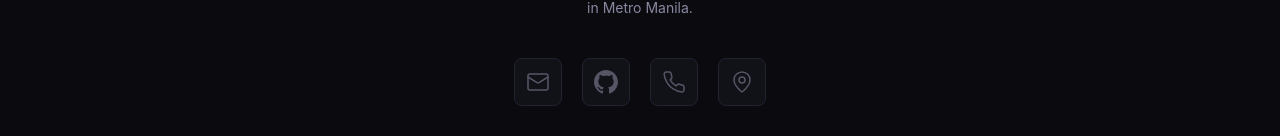
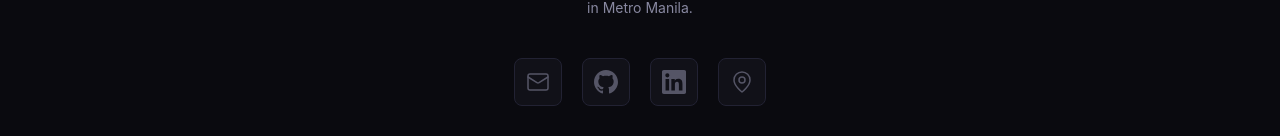
Before and after one commit to Juicewaaa4/Portfolio-, a React (Vite) app: page / in a window 1280 px wide. Shown: the part 5156-5292 px from the top of the page. Built offline with nearby package versions, Linux system fonts and the light colour scheme.

Commit message:
change contact

```diff
--- a/src/components/Contact.jsx
+++ b/src/components/Contact.jsx
@@ -2,7 +2,7 @@
 
 const MailIcon = () => <svg className="w-6 h-6" fill="none" stroke="currentColor" strokeWidth={1.5} viewBox="0 0 24 24"><rect x="2" y="4" width="20" height="16" rx="2"/><path d="m22 7-8.97 5.7a1.94 1.94 0 01-2.06 0L2 7" strokeLinecap="round" strokeLinejoin="round"/></svg>
 const GithubIcon = () => <svg className="w-6 h-6" fill="currentColor" viewBox="0 0 24 24"><path d="M12 0c-6.626 0-12 5.373-12 12 0 5.302 3.438 9.8 8.207 11.387.599.111.793-.261.793-.577v-2.234c-3.338.726-4.033-1.416-4.033-1.416-.546-1.387-1.333-1.756-1.333-1.756-1.089-.745.083-.729.083-.729 1.205.084 1.839 1.237 1.839 1.237 1.07 1.834 2.807 1.304 3.492.997.107-.775.418-1.305.762-1.604-2.665-.305-5.467-1.334-5.467-5.931 0-1.311.469-2.381 1.236-3.221-.124-.303-.535-1.524.117-3.176 0 0 1.008-.322 3.301 1.23.957-.266 1.983-.399 3.003-.404 1.02.005 2.047.138 3.006.404 2.291-1.552 3.297-1.23 3.297-1.23.653 1.653.242 2.874.118 3.176.77.84 1.235 1.911 1.235 3.221 0 4.609-2.807 5.624-5.479 5.921.43.372.823 1.102.823 2.222v3.293c0 .319.192.694.801.576 4.765-1.589 8.199-6.086 8.199-11.386 0-6.627-5.373-12-12-12z"/></svg>
-const PhoneIcon = () => <svg className="w-6 h-6" fill="none" stroke="currentColor" strokeWidth={1.5} viewBox="0 0 24 24"><path d="M22 16.92v3a2 2 0 01-2.18 2 19.79 19.79 0 01-8.63-3.07 19.5 19.5 0 01-6-6 19.79 19.79 0 01-3.07-8.67A2 2 0 014.11 2h3a2 2 0 012 1.72c.127.96.361 1.903.7 2.81a2 2 0 01-.45 2.11L8.09 9.91a16 16 0 006 6l1.27-1.27a2 2 0 012.11-.45c.907.339 1.85.573 2.81.7A2 2 0 0122 16.92z" strokeLinecap="round" strokeLinejoin="round"/></svg>
+const LinkedInIcon = () => <svg className="w-6 h-6" fill="currentColor" viewBox="0 0 24 24"><path d="M20.447 20.452h-3.554v-5.569c0-1.328-.027-3.037-1.852-3.037-1.853 0-2.136 1.445-2.136 2.939v5.667H9.351V9h3.414v1.561h.046c.477-.9 1.637-1.85 3.37-1.85 3.601 0 4.267 2.37 4.267 5.455v6.286zM5.337 7.433a2.062 2.062 0 01-2.063-2.065 2.064 2.064 0 112.063 2.065zm1.782 13.019H3.555V9h3.564v11.452zM22.225 0H1.771C.792 0 0 .774 0 1.729v20.542C0 23.227.792 24 1.771 24h20.451C23.2 24 24 23.227 24 22.271V1.729C24 .774 23.2 0 22.222 0h.003z"/></svg>
 const MapIcon = () => <svg className="w-6 h-6" fill="none" stroke="currentColor" strokeWidth={1.5} viewBox="0 0 24 24"><path d="M20 10c0 6-8 12-8 12s-8-6-8-12a8 8 0 0116 0Z" strokeLinecap="round" strokeLinejoin="round"/><circle cx="12" cy="10" r="3"/></svg>
 
 export function Contact() {
@@ -22,7 +22,7 @@
             {[
               { icon: <MailIcon />, href: 'mailto:delaralloydjoshua4@gmail.com', label: 'Email' },
               { icon: <GithubIcon />, href: 'https://github.com/Juicewaaa4', label: 'GitHub' },
-              { icon: <PhoneIcon />, href: 'tel:+639478173485', label: 'Phone' },
+              { icon: <LinkedInIcon />, href: 'https://www.linkedin.com/in/lloyd-joshua-de-lara-0a1175312/', label: 'LinkedIn' },
               { icon: <MapIcon />, href: 'https://www.google.com/maps/search/Pulilan,+Bulacan,+Philippines', label: 'Location' },
             ].map(c => (
               <a key={c.label} href={c.href} target={c.href.startsWith('http') ? '_blank' : undefined}
```
